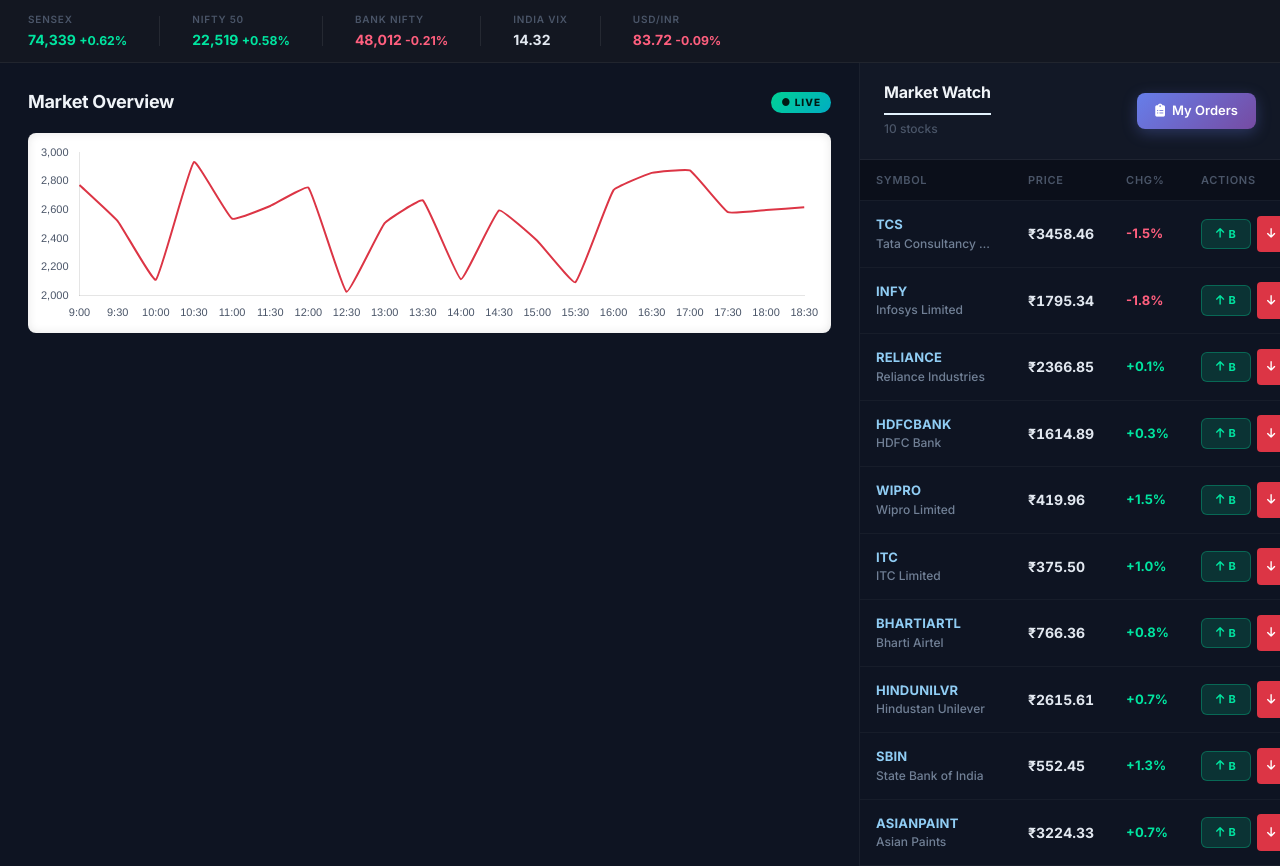
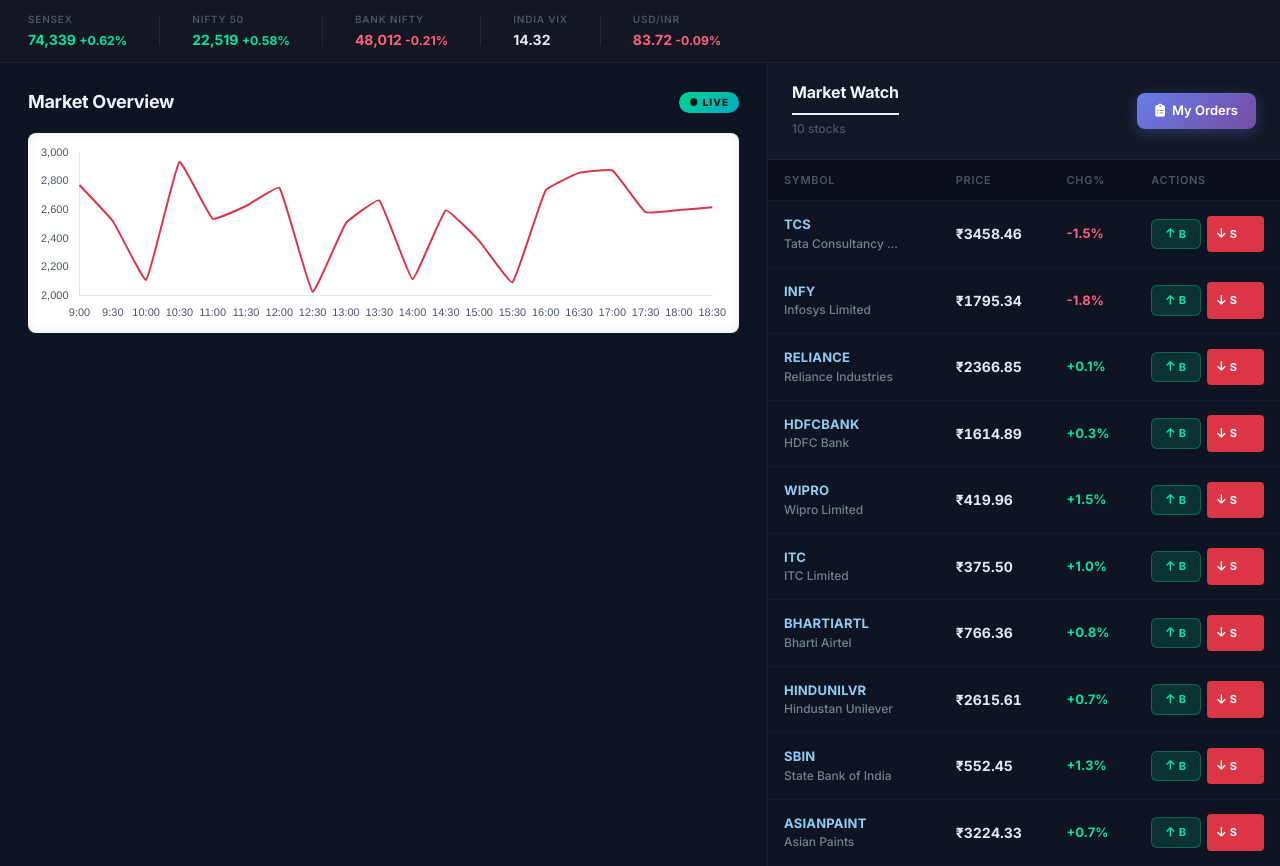
Before and after one commit to Chiranjeeb-Dash-Git/Zerodha-, a React (Create React App) app in the folder frontend/: page /#/trading in a window 1280 px wide. Built offline with nearby package versions, Linux system fonts and the light colour scheme; no server answers.

Commit message:
Fix: Balance trading page grid layout (3fr 2fr)

```diff
--- a/frontend/src/components/trading/TradingView.css
+++ b/frontend/src/components/trading/TradingView.css
@@ -57,7 +57,7 @@
 /* === Page Body === */
 .trading-body {
     display: grid;
-    grid-template-columns: 1fr 420px;
+    grid-template-columns: 3fr 2fr;
     gap: 0;
     min-height: calc(100vh - 57px);
 }
```
